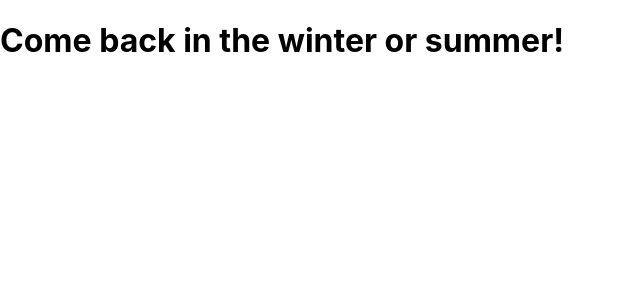
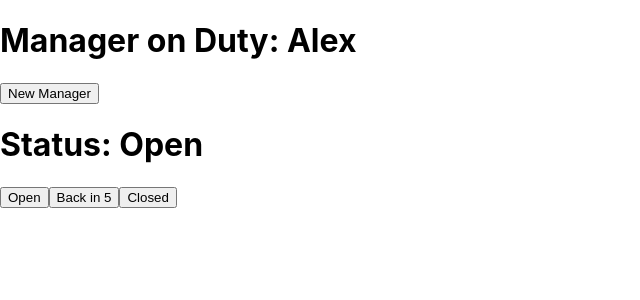
Before and after one commit to LinaSachuk/Learning-React, a React (Create React App) app in the folder hello-react/: page / in a window 1280 px wide. Shown: the top 300 px of the page, without its empty margins (0-640 px from the left). Built offline with nearby package versions, Linux system fonts and the light colour scheme.

Commit message:
add setStatus

```diff
--- a/hello-react/src/index.js
+++ b/hello-react/src/index.js
@@ -1,38 +1,26 @@
-import React from 'react';
+import React, { useState } from 'react';
 import ReactDOM from 'react-dom';
 import './index.css';
 
-function Lake({ name }) {
+
+
+function App() {
+  const [manager, setManager] = useState('Alex');
+  const [status, setStatus] = useState('Open');
   return (
-    <div>
-      <h1>Visit {name}!</h1>
-    </div>
-  )
-}
+    <>
+      <div>
+        <h1>Manager on Duty: {manager}</h1>
+        <button onClick={() => setManager('Rachel')}>New Manager</button>
+      </div>
+      <div>
+        <h1>Status: {status}</h1>
+        <button onClick={() => setStatus('Open')}>Open</button>
+        <button onClick={() => setStatus('Break')}>Back in 5</button>
+        <button onClick={() => setStatus('Closed')}>Closed</button>
 
-function SkiResort({ name }) {
-  return (
-    <div>
-      <h1>Visit {name}!</h1>
-    </div>
-  )
-}
-
-function App(props) {
-  return (
-    <div>
-      {props.season === 'summer' ? (
-        <Lake name='Jenny Lake' />
-      ) : props.season === 'winter' ? (
-        <SkiResort name="JHMR" />
-      ) : (
-            <h1>
-              Come back in the winter or summer!
-            </h1>
-          )
-
-      }
-    </div>
+      </div>
+    </>
   );
 }
 
@@ -40,7 +28,7 @@ function App(props) {
 
 
 ReactDOM.render(
-  <App season='fall'
+  <App
   />,
   document.getElementById('root')
 );
```
